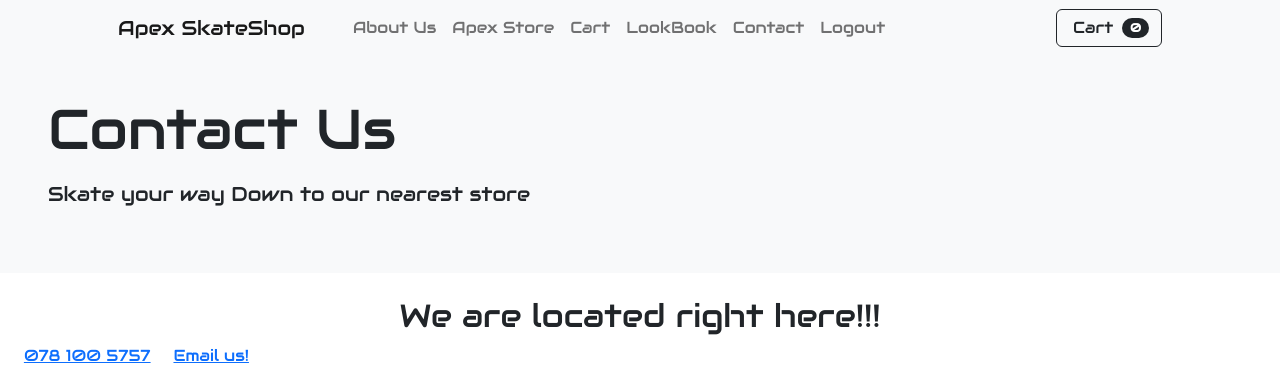
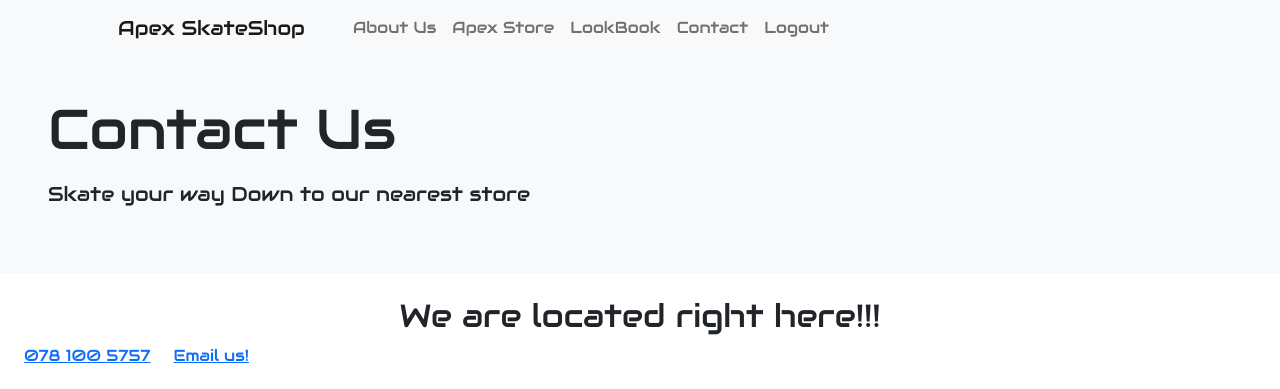
Before and after one commit to xxxBrandonxxx/online_store_2, a PHP site: page /contact.php in a window 1280 px wide. Shown: the top 389 px of the page. Run offline with PHP 8.4, Linux system fonts and the light colour scheme.

Commit message:
final update with vidio

```diff
--- a/bars/header.php
+++ b/bars/header.php
@@ -10,10 +10,7 @@
                         <a class="nav-link" href="./about.php">About Us</a>
                     </li>
                     <li class="nav-item">
-                        <a class="nav-link" href="./apex.php">Apex Store</a>
-                    </li>
-                    <li class="nav-item">
-                        <a class="nav-link" href="./cart.php">Cart</a>
+                        <a class="nav-link" href="./index.php">Apex Store</a>
                     </li>
                     <li class="nav-item">
                         <a class="nav-link" href="./lookbook.php">LookBook</a>
@@ -25,13 +22,6 @@
                         <a class="nav-link" href="./index.php">Logout</a>
                     </li>
                 </ul>
-                <form class="d-flex" action="./cart.php">
-                    <button class="btn btn-outline-dark" type="submit">
-                        <i class="bi-cart-fill me-1"></i>
-                        Cart
-                        <span class="badge bg-dark text-white ms-1 rounded-pill">0</span>
-                    </button>
-                </form>
             </div>
         </div>
     </nav>
--- a/login.php
+++ b/login.php
@@ -57,7 +57,7 @@ if(isset($_POST['submit'])){
     }
   ?>
 
-<div class="vh-100 gradient-custom ">
+<div class="vh-100 gradient-custom " id="wallpaperLogin">
         <div class="container py-5 h-100">
             <div class="row d-flex justify-content-center align-items-center h-100">
                 <div class="col-12 col-md-8 col-lg-6 col-xl-5">
--- a/src/auth.php
+++ /dev/null
@@ -1 +0,0 @@
-<?php
--- a/src/styles_v2.css
+++ b/src/styles_v2.css
@@ -34,14 +34,16 @@
 body{
    background-color: var(--light-bg);
 }
-
+.background{
+   background-image: ;
+}
 .message{
    position: sticky;
    top:0; left:0; right:0;
    padding:15px 10px;
    background-color: var(--white);
    text-align: center;
-   z-index: 1000;
+   z-index: -1000;
    box-shadow: var(--box-shadow);
    color:var(--black);
    font-size: 20px;
```
Also changed, not shown: checkout.php (+25 -0 lines), index.php (+12 -10 lines), src/images/skateshop.jpg (deleted), 1 other file.
